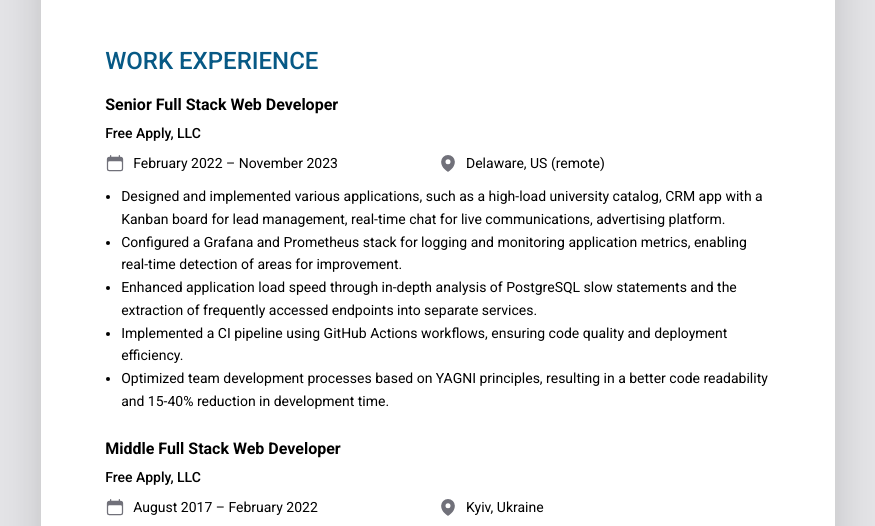
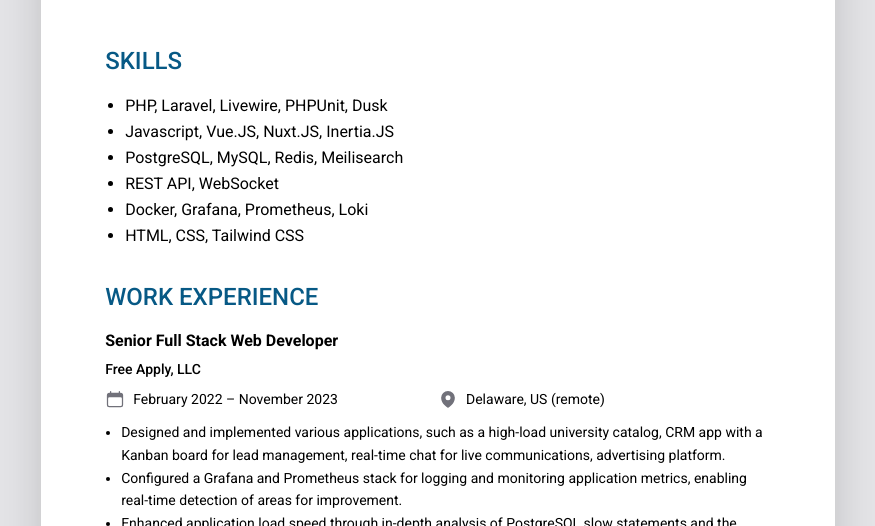
Before and after one commit to nevadskiy/nevadskiy.github.io, a website: page index.html in a window 1280 px wide. Shown: the part 219-745 px from the top of the page, without its empty margins (202-1077 px from the left). Drawn offline with nearby package versions, Linux system fonts and the light colour scheme; files that its build step writes are made by us from their sources.

Commit message:
add skills

```diff
--- a/index.html
+++ b/index.html
@@ -41,7 +41,34 @@
 			</div>
 		</header>
 
-		<main class="px-16 py-12">
+		<main class="px-16 py-12 space-y-8">
+			<section>
+				<h2 class="text-sky-800 text-2xl font-medium uppercase">
+					Skills
+				</h2>
+
+				<ul class="mt-4 pl-5 list-disc leading-relaxed">
+					<li>
+						PHP, Laravel, Livewire, PHPUnit, Dusk
+					</li>
+					<li>
+						Javascript, Vue.JS, Nuxt.JS, Inertia.JS
+					</li>
+					<li>
+						PostgreSQL, MySQL, Redis, Meilisearch
+					</li>
+					<li>
+						REST API, WebSocket
+					</li>
+					<li>
+						Docker, Grafana, Prometheus, Loki
+					</li>
+					<li>
+						HTML, CSS, Tailwind CSS
+					</li>
+				</ul>
+			</section>
+
 			<section>
 				<h2 class="text-sky-800 text-2xl font-medium uppercase">
 					Work Experience
```
